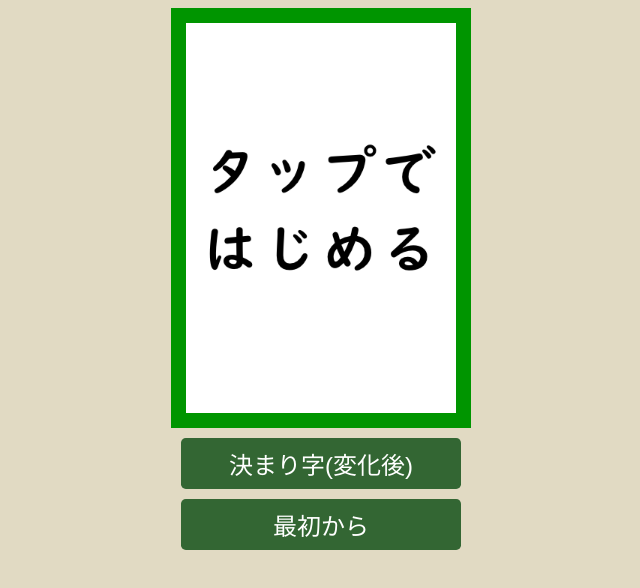
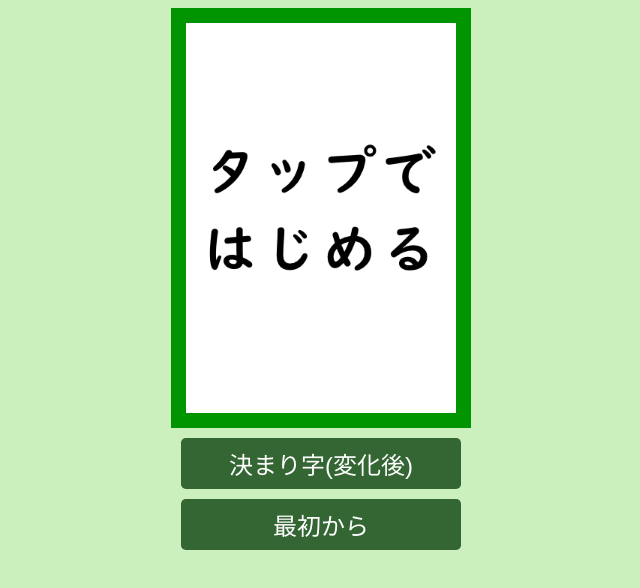
Before and after one commit to kg9n3n8y/fudanagashi_change, a plain HTML site: page index.html in a window 1280 px wide. Shown: the whole page, without its empty margins (319-959 px from the left). Drawn offline with Linux system fonts and the light colour scheme.

Commit message:
色変更

```diff
--- a/style.css
+++ b/style.css
@@ -3,7 +3,7 @@ html {
 }
 
 body {
-  background-color : #E1DAC3;
+  background-color : #ccefbe;
   font-size        : 20px;
   display          : flex;
   flex-direction   : column;
```
Also changed, not shown: manifest.json.
